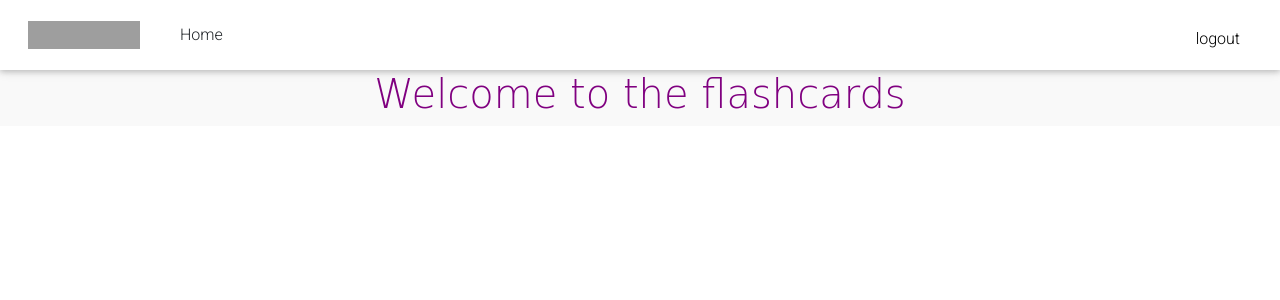
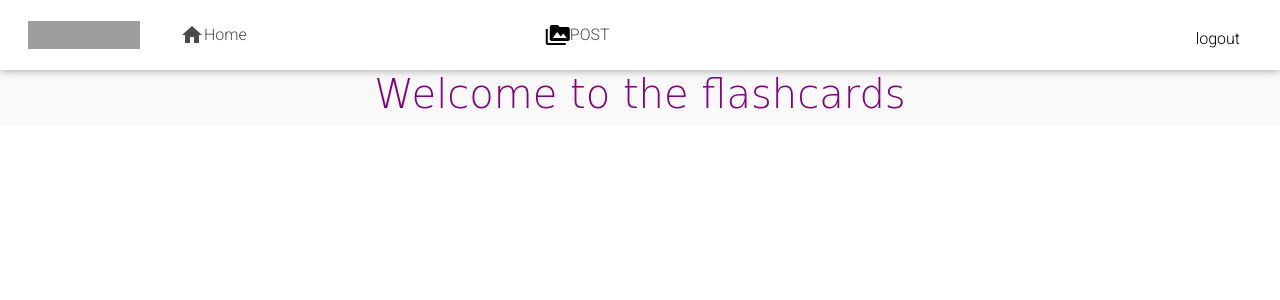
Before and after one commit to Bridgit-wairimu/flashycards, a Django app: page / in a window 1280 px wide. Shown: the top 300 px of the page. Run offline with Django 3.2, Linux system fonts and the light colour scheme; the visitor is signed in with stand-in values (Sample User, id 1); data that the repository does not hold is empty; some libraries are stand-ins or nearby versions; grey boxes are pictures that could not be loaded.

Commit message:
added the post-create and index url

```diff
--- a/myflash/templates/navbar.html
+++ b/myflash/templates/navbar.html
@@ -13,12 +13,19 @@
 
   <div id="navbarBasicExample" class="navbar-menu">
     <div class="navbar-start">
-      <a class="navbar-item">
+      <a class="navbar-item" href="{% url 'index' %}">
+        <i class="material-icons">home</i>
         Home
       </a>
+      </div>
 
+      <div class="navbar-start">
+                  <a class="navbar-item" href="{% url 'post-create'%}">
+                    <i style="color: black;" class="material-icons">perm_media</i>
+
+                    POST
+                  </a>
       </div>
-    </div>
 
     <div class="navbar-end">
       <div class="navbar-item">
```
